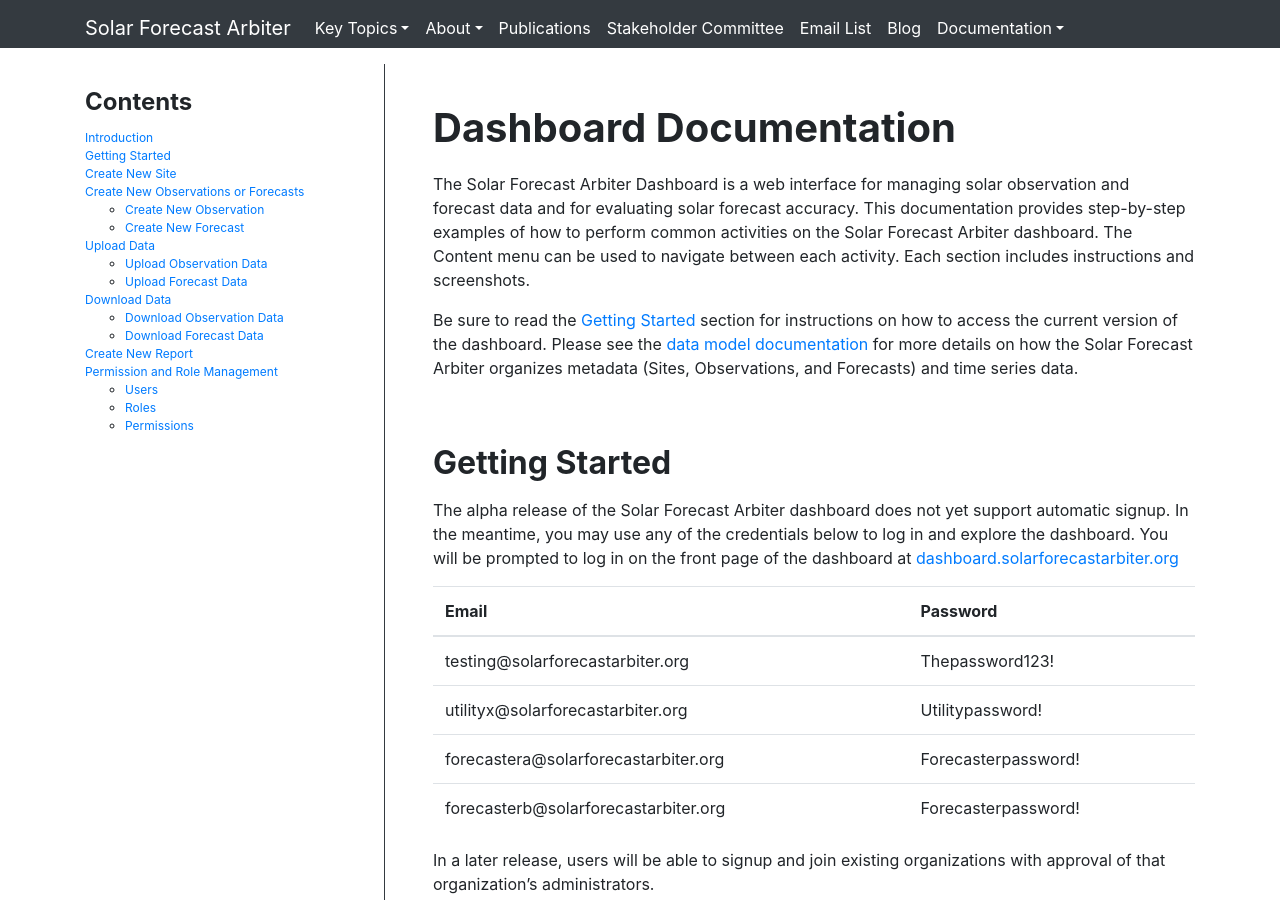
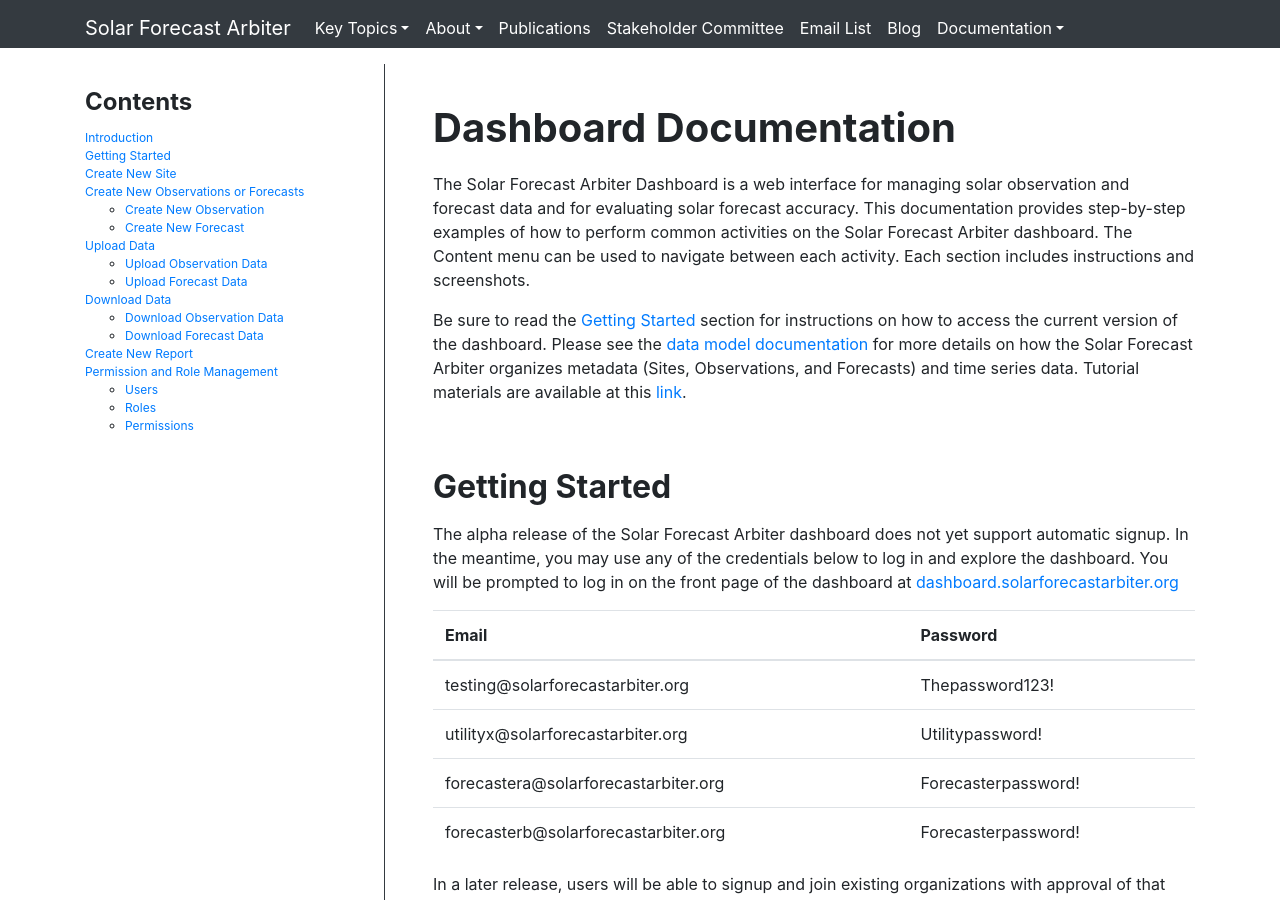
Before and after one commit to SolarArbiter/SolarArbiter.github.io, a Jekyll site: the page built from dashboard_documentation.md, in a window 1280 px wide and 900 px high. Built offline with Jekyll 4.4.1, drawn with Linux system fonts in a browser that asks for light colours; comment, search, counter and statistics services are not loaded; our own code applies the rules of GitHub Pages for plain Markdown files.

Commit message:
tutorial link

```diff
--- a/dashboard_documentation.md
+++ b/dashboard_documentation.md
@@ -19,6 +19,7 @@
 Please see the [data model documentation](/datamodel/) for more details on
 how the Solar Forecast Arbiter organizes metadata (Sites, Observations, and Forecasts)
 and time series data.
+Tutorial materials are available at this [link](https://github.com/SolarArbiter/2019-Denver-Workshop).
 
 
 Getting Started
```
